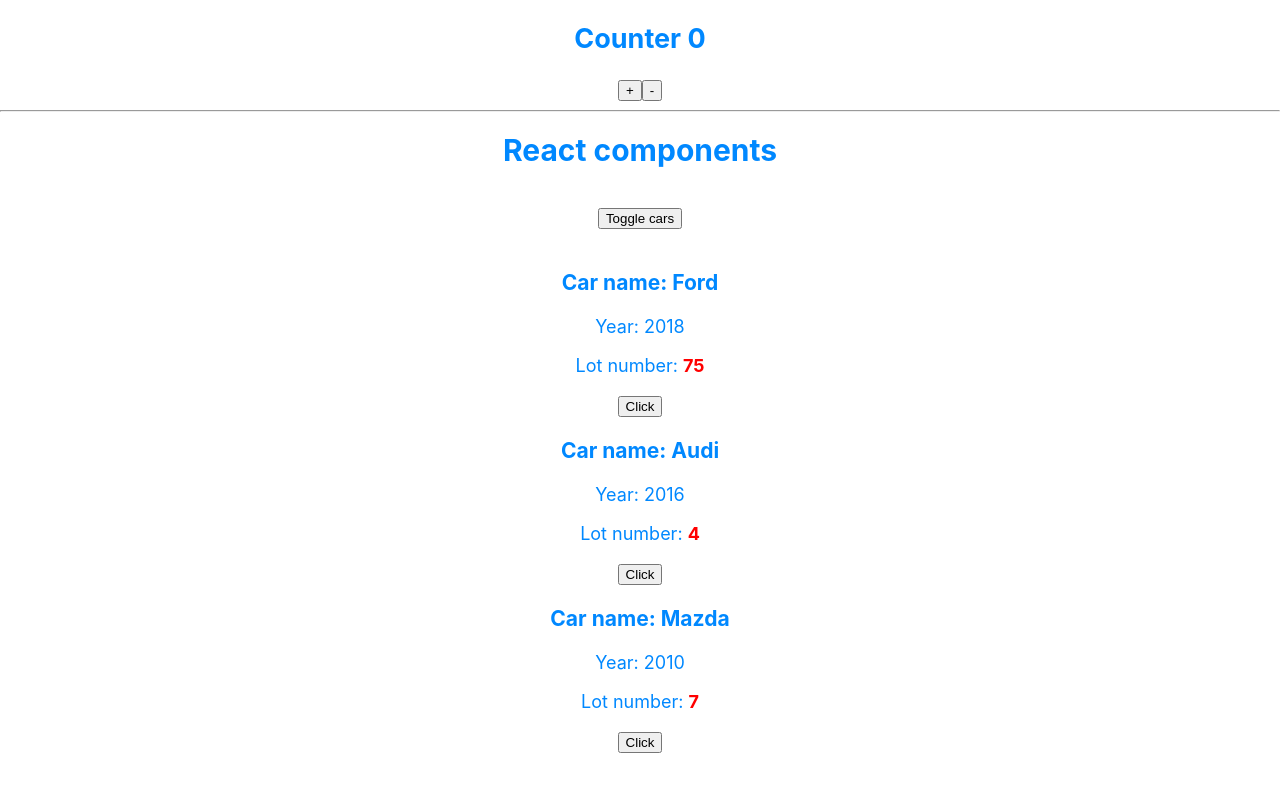
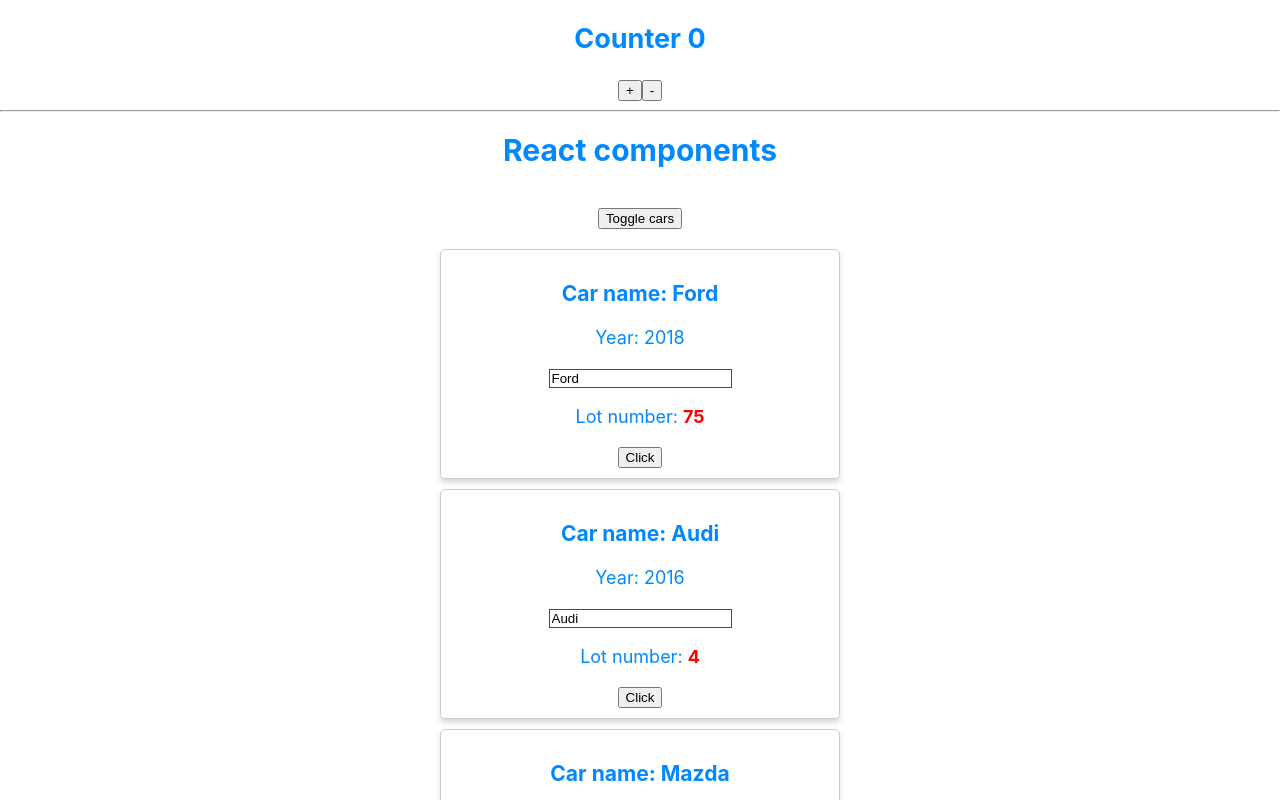
Before and after one commit to nikolai-churakov/react-js, a React (Create React App) app: page / in a window 1280 px wide. Both pictures are taken after a click on the button "Toggle cars". Shown: the top 800 px of the page. Built offline with nearby package versions, Linux system fonts and the light colour scheme.

Commit message:
add car.js component

```diff
--- a/src/Car/Car.js
+++ b/src/Car/Car.js
@@ -1,35 +1,28 @@
-import React from "react";
+import React from 'react'
+import './Car.css'
 
-// function car() {
-//     return (
-//     <h2>Hello! (car component)</h2>
-// )}
+export default props => {
+    const inputClasses = ['input']
 
-// const car = () => {
-//     return (
-//         <div>Hello!</div>
-//     )
-// }
+    if (props.name !== '') {
+        inputClasses.push('green')
+    } else {
+        inputClasses.push('red')
+    }
 
-// const car = () => (
-//     <div>
-//         <strong>Hello!</strong>
-//     </div>
-// )
+    return (
+        <div className="Car">
+            <h3>Car name: {props.name}</h3>
+            <p>Year: {props.year}</p>
+            <input
+                type="text"
+                onChange={props.onChangeName}
+                value={props.name}
+                className={inputClasses.join(' ')}
+            />
 
-// export default car
-const style = {
-    'hover': {
-        border: '1px solid #aaa',
-        boxShadow: '0 4px 15px 0 rgba(0, 0, 0, .25)',
-        cursor: 'pointer'
-    }
+            <p>Lot number: <strong style={{color: 'red'}}>{Math.round(Math.random() * 100)}</strong></p>
+            <button onClick={props.onChangeTitle}>Click</button>
+        </div>
+    )
 }
-export default props => (
-    <div  style={style}>
-       <h3>Car name: {props.name}</h3>
-        <p>Year: {props.year}</p>
-        <p>Lot number: <strong style={{color:'red'}}>{Math.round(Math.random()*100)}</strong></p>
-        <button onClick={props.onChangeTitle}>Click</button>
-    </div>
-)
```
